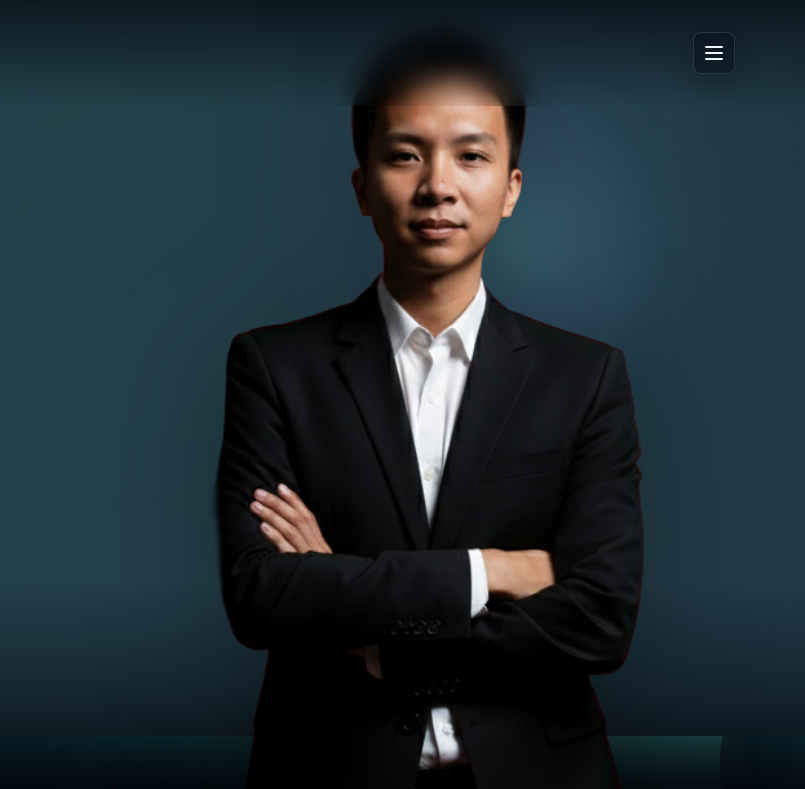
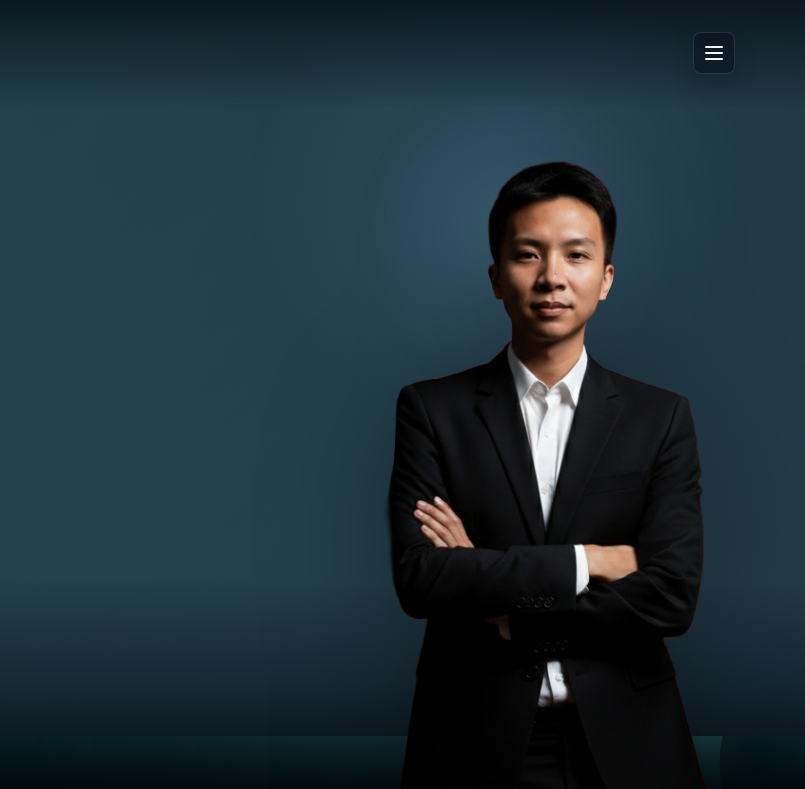
Before and after one commit to TheBerserker-11/Portfolio, a plain HTML site: page index.html in a window 1280 px wide. Shown: the top 789 px of the page, 475-1280 px from the left. Drawn offline with Linux system fonts and the light colour scheme.

Commit message:
Update style.css

```diff
--- a/style.css
+++ b/style.css
@@ -693,19 +693,19 @@ a {
 
 .hero-image {
     position: absolute;
-    right: 10vw;
-    bottom: -150px;
-    width: min(38vw, 760px);
+    right: 6vw;
+    bottom: -40px;
+    width: min(28vw, 420px);
     display: flex;
     justify-content: flex-end;
     align-items: flex-end;
-    transform: translateX(-30deg);
+    transform: translateX(-10deg);
     z-index: 4;
 }
 .hero-image img {
    width: 100%;
-    height: auto;
-    display: block;
+   height: auto;
+   display: block;
 }
 
 .scroll-stage {
```
